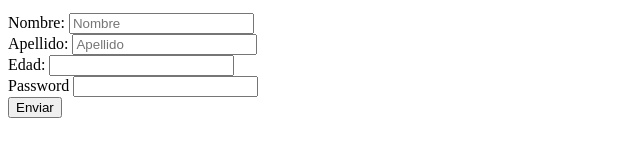
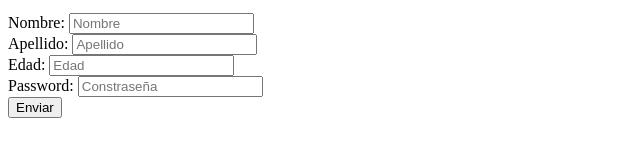
Before and after one commit to GGallegosO/Testing-HTML, a plain HTML site: page Formulario.html in a window 1280 px wide. Shown: the part 166-322 px from the top of the page, 0-640 px from the left. Drawn offline with Linux system fonts and the light colour scheme.

Commit message:
First CSS

```diff
--- a/Formulario.html
+++ b/Formulario.html
@@ -38,12 +38,12 @@
 
         <div>
             <label for="Edad">Edad:</label>
-            <input type="number" name="Edad" id="Edad">
+            <input type="number" name="Edad" id="Edad" placeholder="Edad">
         </div>
 
         <div>
-            <label for="Password">Password</label>
-            <input type="password" name="Password" id="Password">
+            <label for="Password">Password:</label>
+            <input type="password" name="Password" id="Password" placeholder="Constraseña">
         </div>
 
         <button>Enviar</button>
```
Also changed, not shown: index.html (+3 -1 lines).
